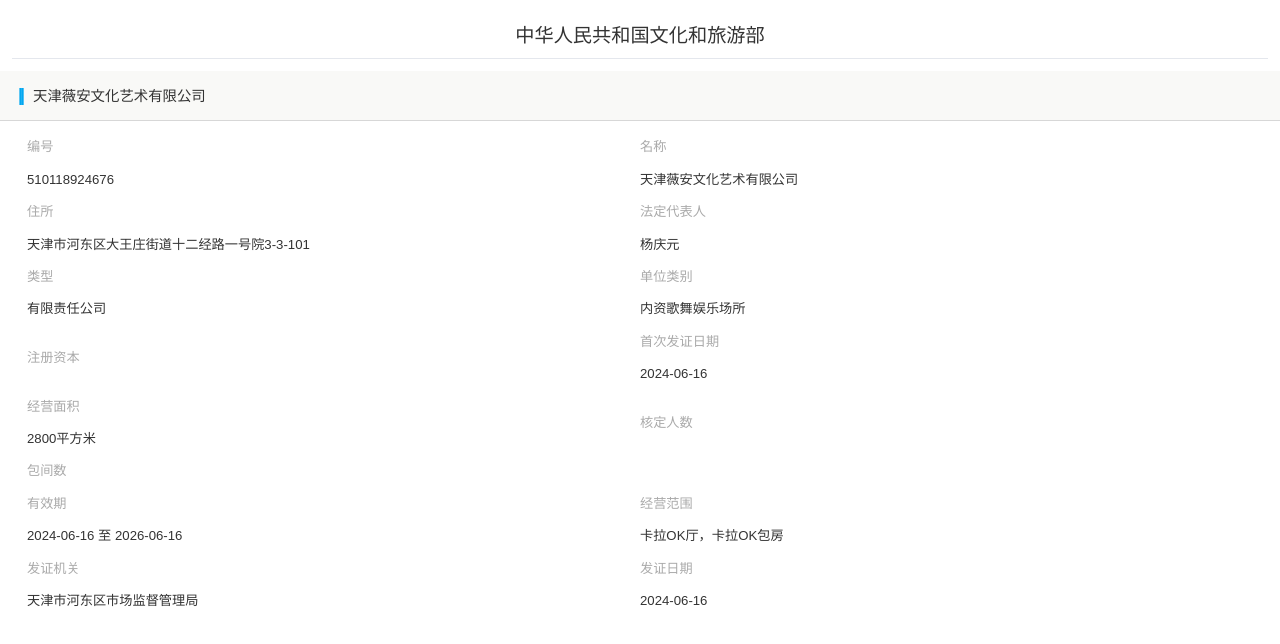
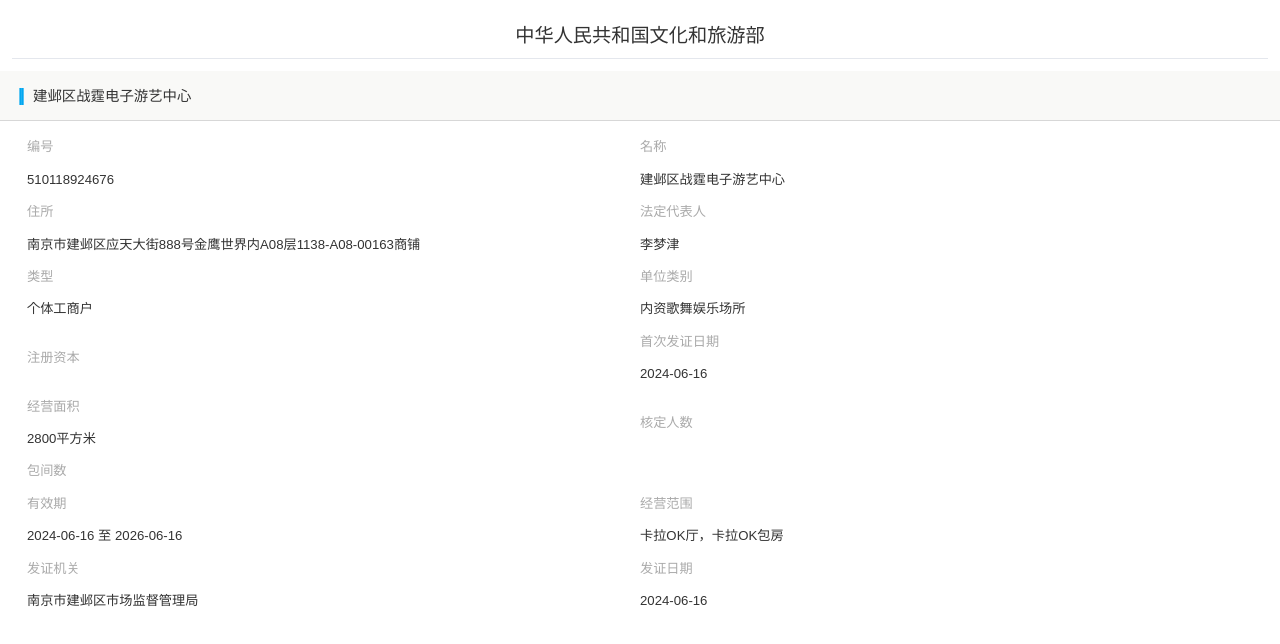
Before and after one commit to jkahbfujf/-.github.io, a plain HTML site: page index.html in a window 1280 px wide. Drawn offline with Linux system fonts and the light colour scheme.

Commit message:
11111111111

```diff
--- a/index.html
+++ b/index.html
@@ -421,7 +421,7 @@
     </div>
 
     <div class="first">
-        <span class="xd">|</span><span>天津薇安文化艺术有限公司
+        <span class="xd">|</span><span>建邺区战霆电子游艺中心
 </span>
     </div>
     <div class="ycxx">
@@ -432,19 +432,19 @@
             </div>
             <div class="ycxx-left">
                 <span>名称</span>
-                <span>天津薇安文化艺术有限公司
+                <span>建邺区战霆电子游艺中心
 </span>
             </div>
         </div>
         <div class="ycxx-content">
             <div class="ycxx-left">
                 <span>住所</span>
-                <span>天津市河东区大王庄街道十二经路一号院3-3-101
+                <span>南京市建邺区应天大街888号金鹰世界内A08层1138-A08-00163商铺
 </span>
             </div>
             <div class="ycxx-left">
                 <span>法定代表人</span>
-                <span>杨庆元
+                <span>李梦津
 
 
 
@@ -454,7 +454,7 @@
         <div class="ycxx-content">
             <div class="ycxx-left">
                 <span>类型</span>
-                <span>有限责任公司</span>
+                <span>个体工商户</span>
             </div>
             <div class="ycxx-left">
                 <span>单位类别</span>
@@ -500,7 +500,7 @@
         <div class="ycxx-content">
             <div class="ycxx-left">
                 <span>发证机关</span>
-                <span>天津市河东区市场监督管理局</span>
+                <span>南京市建邺区市场监督管理局</span>
             </div>
             <div class="ycxx-left">
                 <span>发证日期</span>
```
